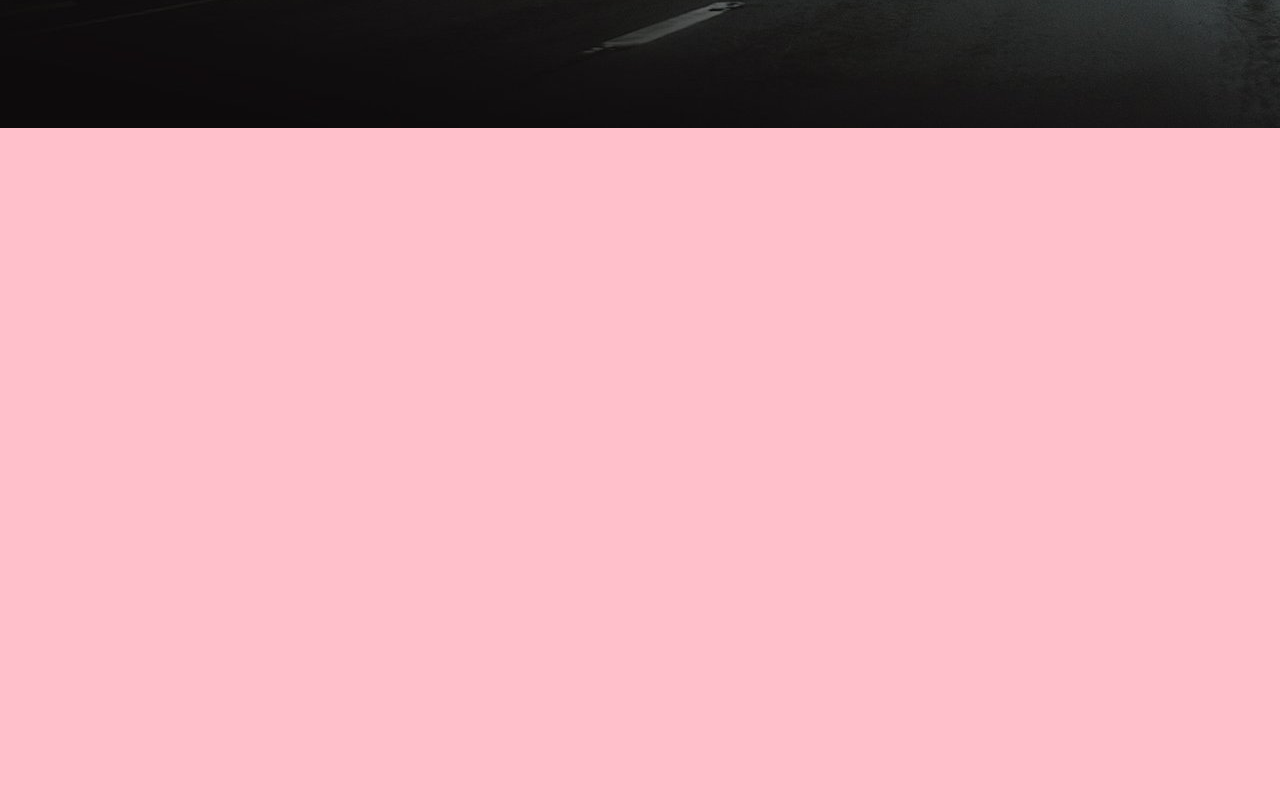
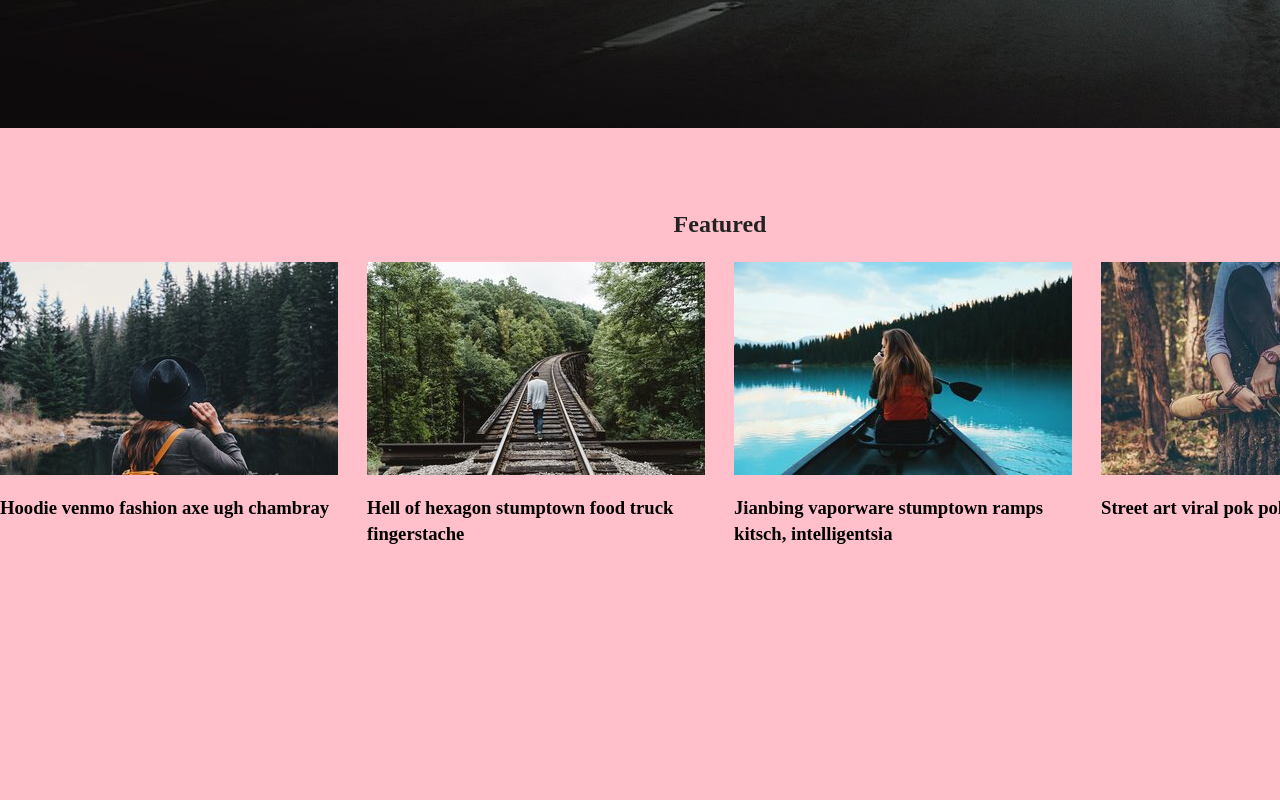
Before and after one commit to XavierMcin/Website-Practice, a plain HTML site: page Website Practice 1/index.html in a window 1280 px wide. Shown: the part 860-1660 px from the top of the page. Drawn offline with nearby package versions, Linux system fonts and the light colour scheme; a web font is replaced by a local one.

Commit message:
Half way through the first section

```diff
--- a/Website Practice 1/css/main.css
+++ b/Website Practice 1/css/main.css
@@ -95,12 +95,19 @@ textarea {
 /* ==========================================================================
    Author's custom styles
    ========================================================================== */
+
+
+
 /* RESET */
 
 html, body {
     margin: 0;
     padding: 0;
 }
+
+
+
+
 
 /* NAVIGATION */
 
@@ -217,7 +224,16 @@ html, body {
     border-right: 0;
 }
 
+
+
+
+
 /* BANNER IMAGE */
+
+
+
+
+
 
 #banner {
     height: 988px;
@@ -264,13 +280,113 @@ html, body {
     position: relative;
 }
 
+
+
+
 /* First Section */
+
+
+
 
 .featured {
     width: 1440px;
     height: 793px;
     background: pink;
 }
+
+.featured h2 {
+    margin: 0;
+    text-align: center;
+    position: relative;
+    top: 80px;
+}
+
+.featured .thumbnail {
+    width: 338px;
+    height: 213px;
+    background: orange;
+}
+
+.featured article {
+    display: inline-block;
+    margin-right: 25px;
+    height: 314px;
+}
+
+.top {
+    position: relative;
+    top: 100px;
+}
+
+.top article:last-of-type {
+    margin-right: 0;
+}
+
+.thumbnail {
+    margin: 0;
+}
+
+.thumbnail.thumb1 {
+    background-image: url(../img/pexels-photo-90819.jpeg);
+}
+
+.thumbnail.thumb2 {
+    background-image: url(../img/pexels-photo-177684.jpeg);
+}
+
+.thumbnail.thumb3 {
+    background-image: url(../img/pexels-photo-24486.jpg);
+}
+
+.thumbnail.thumb4 {
+    background-image: url(../img/pexels-photo.jpg);
+}
+
+.thumbnail a {
+    height: 213px;
+    display: block;
+}
+
+
+.top article h2 {
+    width: 338px;
+    position: relative;
+    top: 20px;
+    font-size: 14pt;
+    text-align: left;
+}
+
+.top article h2 a {
+    text-decoration: none;
+    color: #000;
+}
+
+
+
+
+
+
+
+
+
+
+
+
+
+
+
+
+
+
+
+
+
+
+
+
+
+
+
 
 
 
@@ -279,6 +395,10 @@ html, body {
 /* ==========================================================================
    Helper classes
    ========================================================================== */
+
+.parent {
+    overflow: hidden;
+}
 
 /*
  * Hide visually and from screen readers
--- a/Website Practice 1/index.html
+++ b/Website Practice 1/index.html
@@ -59,7 +59,36 @@
             <img src="img/eye.png">
         </div>
         <div id="wrapper">
-            <section class="featured"></section>
+            <section class="featured">
+                <h2>Featured</h2>
+                <div class="top">
+                    <article class="parent">
+                        <div class="thumbnail thumb1">
+                            <a href="#"></a>
+                        </div>
+                        <h2><a href="#">Hoodie venmo fashion axe ugh chambray</a></h2>
+                    </article>
+                    <article class="parent">
+                        <div class="thumbnail thumb2">
+                            <a href="#"></a>
+                        </div>
+                        <h2><a href="#">Hell of hexagon stumptown food truck fingerstache</a></h2>
+                    </article>
+                    <article class="parent">
+                        <div class="thumbnail thumb3">
+                            <a href="#"></a>
+                        </div>
+                        <h2><a href="#">Jianbing vaporware stumptown ramps kitsch, intelligentsia</a></h2>
+                    </article>
+                    <article class="parent">
+                        <div class="thumbnail thumb4">
+                            <a href="#"></a>
+                        </div>
+                        <h2><a href="#">Street art viral pok pok, marfa echo</a></h2>
+                    </article>
+                </div>
+                <div class="bottom"></div>
+            </section>
         </div>
 
 
```
Also changed, not shown: Website Practice 1/img/.comments/pexels-photo-90819.jpeg.xml (added), Website Practice 1/img/pexels-photo-177684.jpeg (added), Website Practice 1/img/pexels-photo-24486.jpg (added), Website Practice 1/img/pexels-photo-90819.jpeg (added), Website Practice 1/img/pexels-photo.jpg (added).
